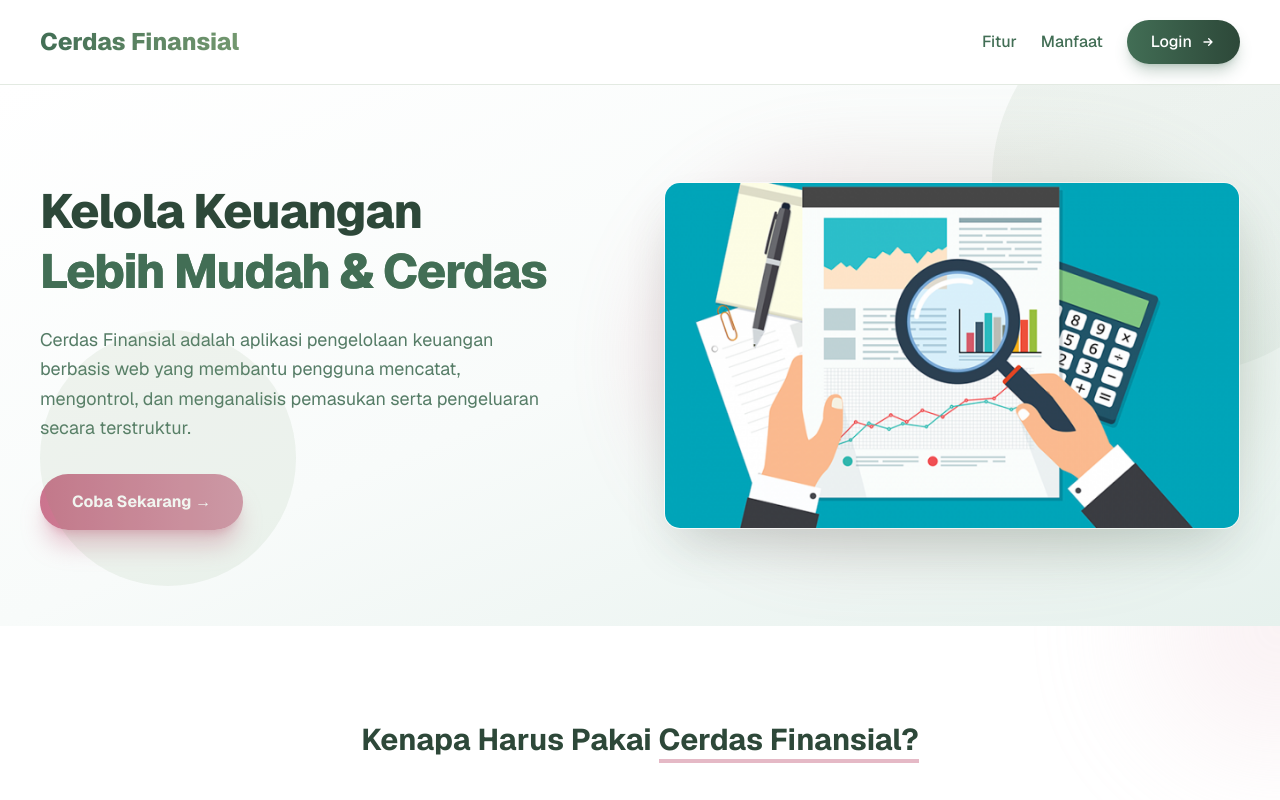
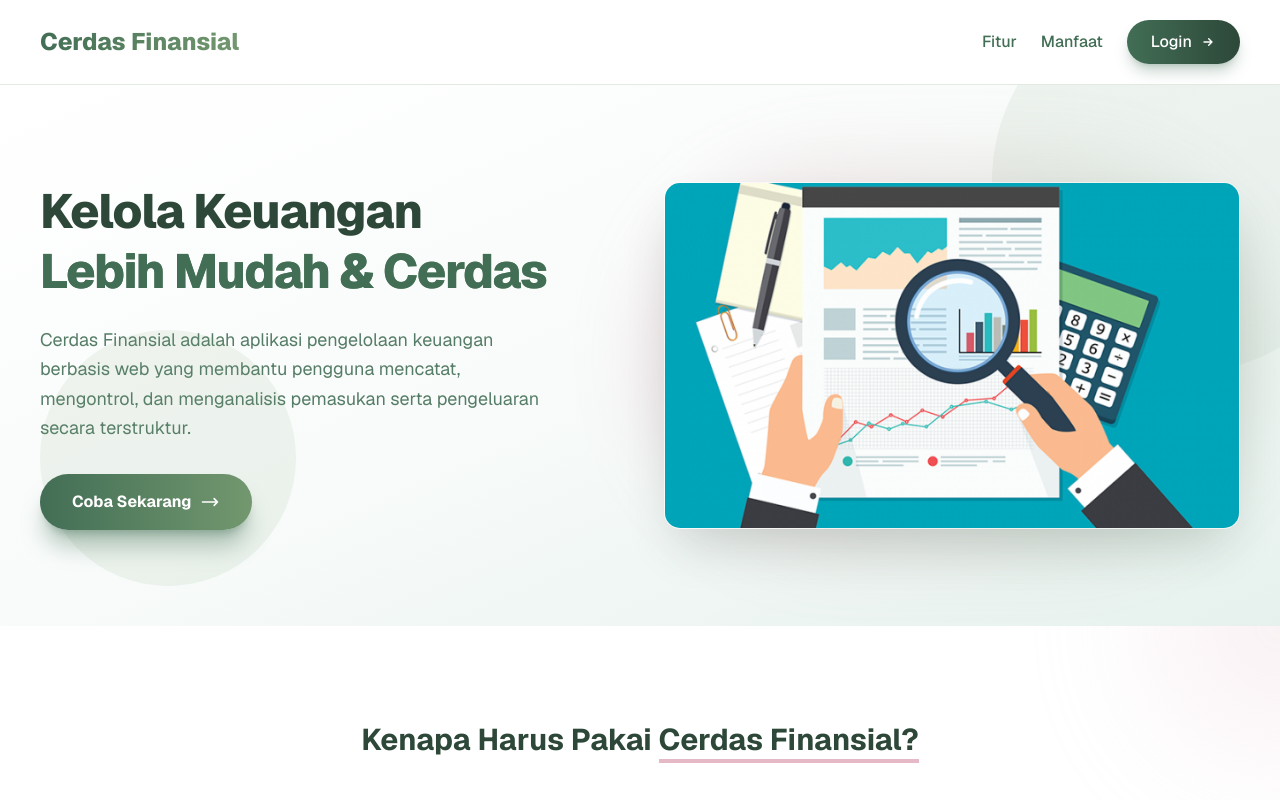
Before and after one commit to loishaard21/project_keuangan_yesoryes, a Next.js app in the folder frontend/: page / in a window 1280 px wide. Shown: the top 800 px of the page. Built offline with nearby package versions, Linux system fonts and the light colour scheme.

Commit message:
kevin: merubah warna dan menambahkan animasi

```diff
--- a/frontend/app/homepage/page.tsx
+++ b/frontend/app/homepage/page.tsx
@@ -91,10 +91,17 @@ export default function HomePage() {
             pemasukan serta pengeluaran secara terstruktur.
           </p>
 
-          <Link href="/registrasi"
-            className="inline-block bg-gradient-to-r from-[#CB748E] to-[#D698AB] text-white px-8 py-4 rounded-full font-bold shadow-xl shadow-[#CB748E]/40 hover:-translate-y-1 hover:shadow-2xl hover:shadow-[#CB748E]/50 transition-all duration-300">
-            Coba Sekarang →
-          </Link>
+          <div className="flex flex-col sm:flex-row gap-4">
+            <Link
+              href="/registrasi"
+              className="group relative inline-flex items-center justify-center bg-gradient-to-r from-[#426E55] via-[#73986F] to-[#426E55] bg-[length:200%_auto] text-white px-8 py-4 rounded-full font-bold shadow-xl shadow-[#426E55]/40 hover:-translate-y-1 hover:shadow-2xl hover:shadow-[#426E55]/50 transition-all duration-300 animate-gradient-x hover:animate-none"
+            >
+              <span className="relative z-10">Coba Sekarang</span>
+              <svg className="w-5 h-5 ml-2 transform group-hover:translate-x-2 transition-transform" fill="none" stroke="currentColor" viewBox="0 0 24 24">
+                <path strokeLinecap="round" strokeLinejoin="round" strokeWidth={2} d="M17 8l4 4m0 0l-4 4m4-4H3" />
+              </svg>
+            </Link>
+          </div>
         </div>
 
         <div className="flex justify-center relative">
```
Also changed, not shown: 1 other file (tests, documents, lock files or other folders).
